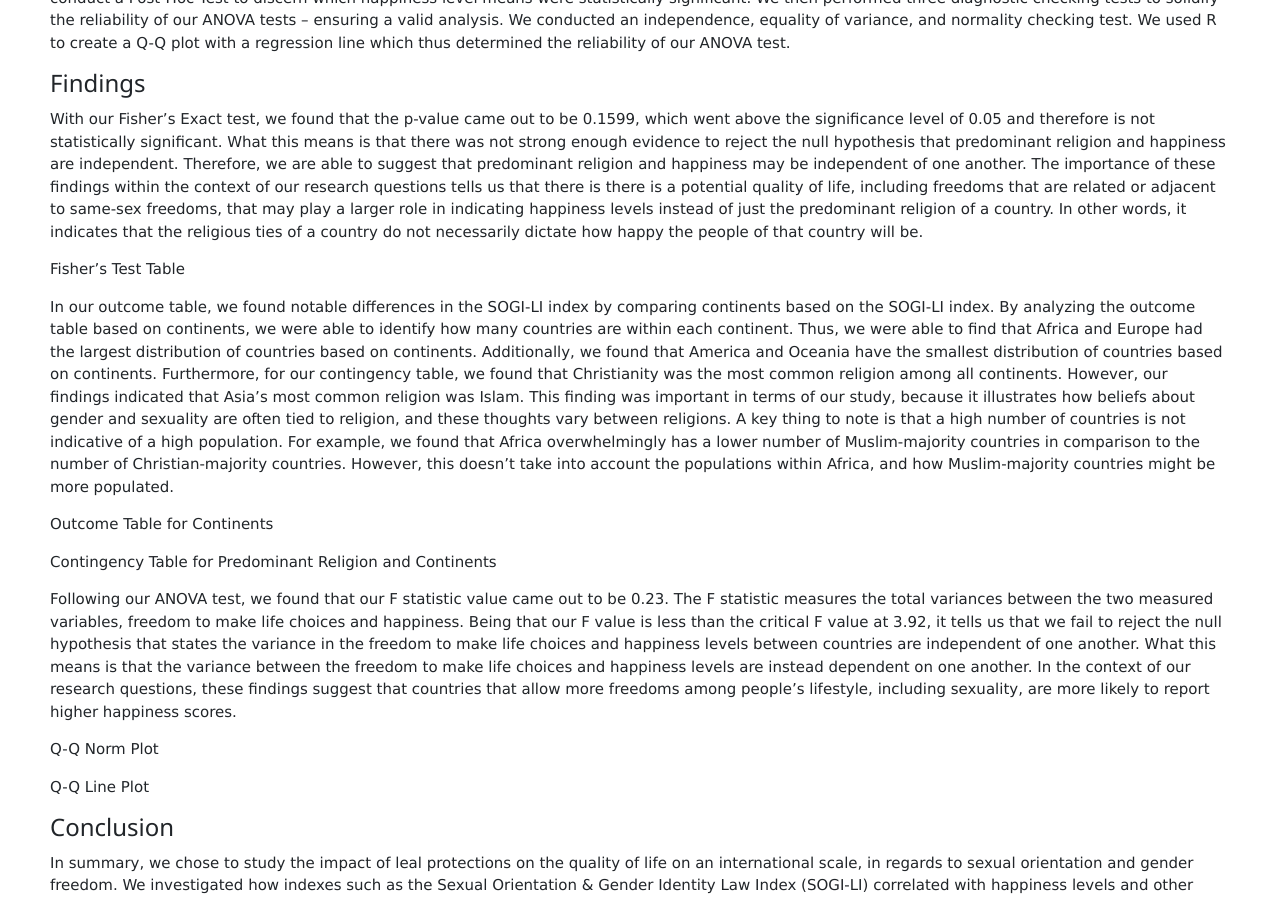
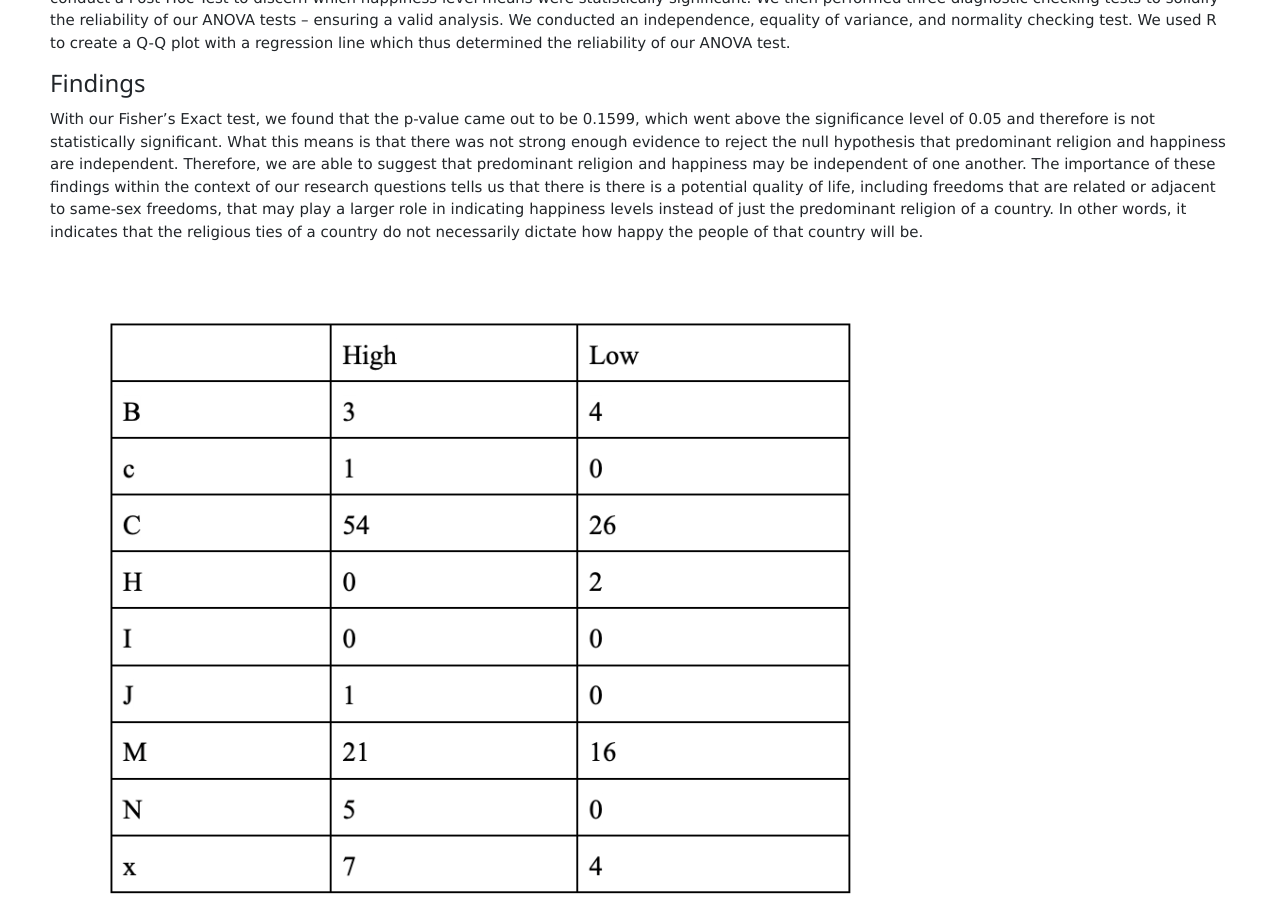
Before and after one commit to LHarrison36/DH125-Final-Project, a Jekyll site: the page built from page2.md, in a window 1280 px wide and 900 px high, scrolled down 1727 px. Built offline with Jekyll 4.4.1, drawn with Linux system fonts in a browser that asks for light colours.

Commit message:
Update page2.md

```diff
--- a/page2.md
+++ b/page2.md
@@ -38,19 +38,19 @@
 
 With our Fisher’s Exact test, we found that the p-value came out to be 0.1599, which went above the significance level of 0.05 and therefore is not statistically significant. What this means is that there was not strong enough evidence to reject the null hypothesis that predominant religion and happiness are independent. Therefore, we are able to suggest that predominant religion and happiness may be independent of one another. The importance of these findings within the context of our research questions tells us that there is there is a potential quality of life, including freedoms that are related or adjacent to same-sex freedoms, that may play a larger role in indicating happiness levels instead of just the predominant religion of a country. In other words, it indicates that the religious ties of a country do not necessarily dictate how happy the people of that country will be.
 
-[Fisher's Test Table](https://github.com/LHarrison36/DH125-Final-Project/blob/main/4a-chi-square.png)
+![Fisher's Test Table](https://github.com/LHarrison36/DH125-Final-Project/blob/main/4a-chi-square.png)
 
 In our outcome table, we found notable differences in the SOGI-LI index by comparing continents based on the SOGI-LI index. By analyzing the outcome table based on continents, we were able to identify how many countries are within each continent. Thus, we were able to find that Africa and Europe had the largest distribution of countries based on continents. Additionally, we found that America and Oceania have the smallest distribution of countries based on continents. Furthermore, for our contingency table, we found that Christianity was the most common religion among all continents. However, our findings indicated that Asia’s most common religion was Islam. This finding was important in terms of our study, because it illustrates how beliefs about gender and sexuality are often tied to religion, and these thoughts vary between religions. A key thing to note is that a high number of countries is not indicative of a high population. For example, we found that Africa overwhelmingly has a lower number of Muslim-majority countries in comparison to the number of Christian-majority countries. However, this doesn’t take into account the populations within Africa, and how Muslim-majority countries might be more populated.
 
-[Outcome Table for Continents](https://github.com/LHarrison36/DH125-Final-Project/blob/main/4a-outcome.png)
+![Outcome Table for Continents](https://github.com/LHarrison36/DH125-Final-Project/blob/main/4a-outcome.png)
 
-[Contingency Table for Predominant Religion and Continents](https://github.com/LHarrison36/DH125-Final-Project/blob/main/4a-outcome.png)
+![Contingency Table for Predominant Religion and Continents](https://github.com/LHarrison36/DH125-Final-Project/blob/main/4a-outcome.png)
 
 Following our ANOVA test, we found that our F statistic value came out to be 0.23. The F statistic measures the total variances between the two measured variables, freedom to make life choices and happiness. Being that our F value is less than the critical F value at 3.92, it tells us that we fail to reject the null hypothesis that states the variance in the freedom to make life choices and happiness levels between countries are independent of one another. What this means is that the variance between the freedom to make life choices and happiness levels are instead dependent on one another. In the context of our research questions, these findings suggest that countries that allow more freedoms among people’s lifestyle, including sexuality, are more likely to report higher happiness scores.
 
-[Q-Q Norm Plot](https://github.com/LHarrison36/DH125-Final-Project/blob/main/4a-outcome.png)
+![Q-Q Norm Plot](https://github.com/LHarrison36/DH125-Final-Project/blob/main/4a-outcome.png)
 
-[Q-Q Line Plot](https://github.com/LHarrison36/DH125-Final-Project/blob/main/4a-qqline-ANOVA.png)
+![Q-Q Line Plot](https://github.com/LHarrison36/DH125-Final-Project/blob/main/4a-qqline-ANOVA.png)
 
 ### Conclusion
 
```
